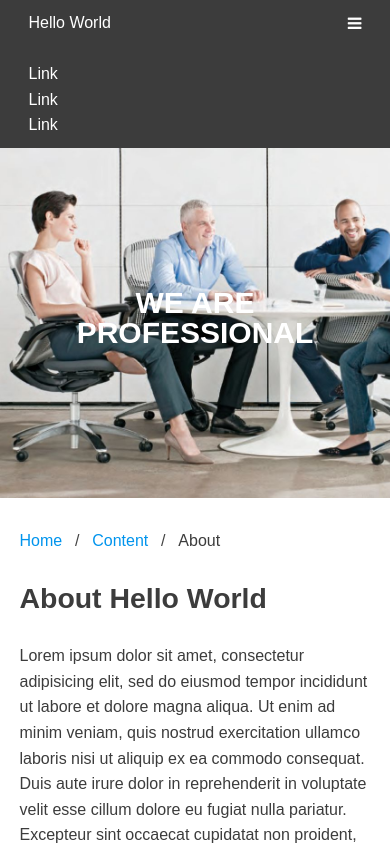
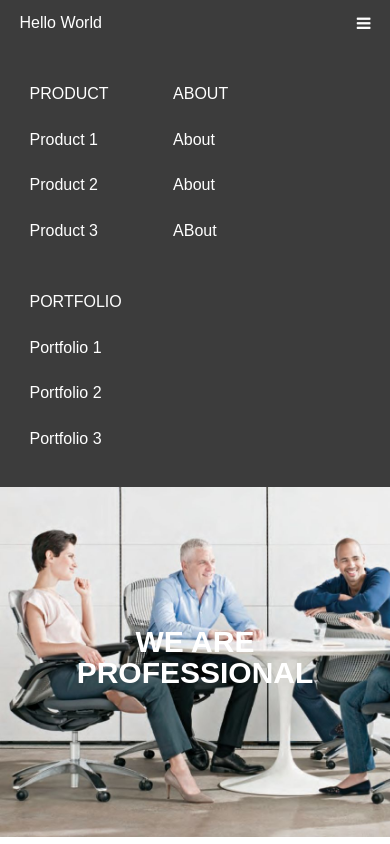
Before and after one commit to sebastianusbara/suit-intern, a website: page day5/home.html in a window 390 px wide. Both pictures are taken after a click on the link 354 px from the left and 23 px from the top of the page. Shown: the top 844 px of the page. Drawn offline with nearby package versions, Linux system fonts and the light colour scheme.

Commit message:
Fix box add dropdown

```diff
--- a/day5/dev/sass/main.scss
+++ b/day5/dev/sass/main.scss
@@ -168,6 +168,11 @@ a {
     background-image: url('../img/work.jpeg');
     background-size: cover;
 }
+
+.tagline {
+    display: inline-block;
+    padding: 10px 0px;
+}
 // 3 Header
 // ------------------------------------------------------------------------ //
 
--- a/day5/dev/sass/modules/_forms.scss
+++ b/day5/dev/sass/modules/_forms.scss
@@ -76,7 +76,6 @@ input[type="number"] {
     font-family: inherit;
     background: $input_bg;
     box-shadow: inset 0 1px 2px rgba(0,0,0,.1);
-    border-radius: 5px;
 
     &:focus {
         border-color: #2669d3;
--- a/day5/dev/sass/modules/_modules.scss
+++ b/day5/dev/sass/modules/_modules.scss
@@ -6,3 +6,4 @@
 @import "breadcrumb";
 @import "pagination";
 @import "media";
+@import "navigation";
--- /dev/null
+++ b/day5/dev/sass/modules/_navigation.scss
@@ -0,0 +1,51 @@
+.main-menu {
+	background: $black90;
+	padding: 0;
+	margin: 0;
+}
+
+.main-menu li {
+	list-style: none;
+	left: 0;
+}
+
+.menu-list {
+	display: inline-block;
+	position: relative;
+}
+
+.menu-list a {
+	display: inline-block;
+	padding-left: 10px;
+	padding-right: 50px;
+	padding-top: 10px;
+	padding-bottom: 10px;
+}
+
+.submenu {
+	display: block;
+	position: relative;
+	background: none;
+	padding: 0;
+	top: 100%;
+	@media #{$medium} {
+		position: absolute;
+		display: none;
+		background: red;
+	}
+}
+
+.submenu li {
+	position: relative;
+	right: 0;
+	width: 100%;
+}
+
+.submenu a:hover {
+	background: white;
+	color: $black80;
+}
+
+.menu-list:hover > .submenu {
+	display: block;
+}
--- a/day5/dev/sass/partial/_helpers.scss
+++ b/day5/dev/sass/partial/_helpers.scss
@@ -92,6 +92,7 @@
     background: whitesmoke;
     padding: 20px;
     margin: 20px 0;
+    border: 1px solid $black30;
 }
 
 .text-block {
@@ -113,7 +114,7 @@
 
 .mobile-icon {
     position: relative;
-    top: -25px;
+    top: -35px;
     text-align: right;
     @media #{$medium} {
         display: none;
@@ -122,7 +123,8 @@
 
 .main-menu {
     display: none;
+    margin: 0;
     @media #{$medium} {
-        display: block;
+        display: inline;
     }
 }
--- a/day5/home.html
+++ b/day5/home.html
@@ -24,29 +24,39 @@
         <![endif]-->
 
         <header>
-            <nav class="nav-black text-white nav--big">
+            <nav class="nav-black text-white">
                 <div class="container">
                     <div class="bzg">
-                        <div class="bzg_c" data-col="m7">
-                            <a href="#">Hello World</a>
+                        <div class="bzg_c" data-col="m6">
+                            <a href="#" class="tagline">Hello World</a>
                         </div>
-                        <div class="bzg_c" data-col="m5">
-                            <div class="bzg">
-                                <div class="mobile-icon">
-                                    <a href="#menu" onclick="loadMenu()"><i class="fa fa-bars"></i></a>
-                                </div>
-                                <div class="main-menu">
-                                    <div class="bzg_c" data-col="m4">
-                                        <a href="#">Link</a>
-                                    </div>
-                                    <div class="bzg_c" data-col="m4">
-                                        <a href="#">Link</a>
-                                    </div>
-                                    <div class="bzg_c" data-col="m4">
-                                        <a href="#">Link</a>
-                                    </div>
-                                </div>
+                        <div class="bzg_c" data-col="m6">
+                            <div class="mobile-icon">
+                                <a href="#menu" onclick="loadMenu()"><i class="fa fa-bars"></i></a>
                             </div>
+                            <ul class="main-menu">
+                                <li class="menu-list"><a href="#">PRODUCT</a>
+                                    <ul class="submenu">
+                                        <li class="submenu-list"><a href="#">Product 1</a></li>
+                                        <li class="submenu-list"><a href="#">Product 2</a></li>
+                                        <li class="submenu-list"><a href="#">Product 3</a></li>
+                                    </ul>
+                                </li>
+                                <li class="menu-list"><a href="#">ABOUT</a>
+                                    <ul class="submenu">
+                                        <li class="submenu-list"><a href="#">About</a></li>
+                                        <li class="submenu-list"><a href="#">About</a></li>
+                                        <li class="submenu-list"><a href="#">ABout</a></li>
+                                    </ul>
+                                </li>
+                                <li class="menu-list"><a href="#">PORTFOLIO</a>
+                                    <ul class="submenu">
+                                        <li class="submenu-list"><a href="#">Portfolio 1</a></li>
+                                        <li class="submenu-list"><a href="#">Portfolio 2</a></li>
+                                        <li class="submenu-list"><a href="#">Portfolio 3</a></li>
+                                    </ul>
+                                </li>
+                            </ul>
                         </div>
                     </div>
                 </div>
```
Also changed, not shown: day5/assets/css/main.css.
